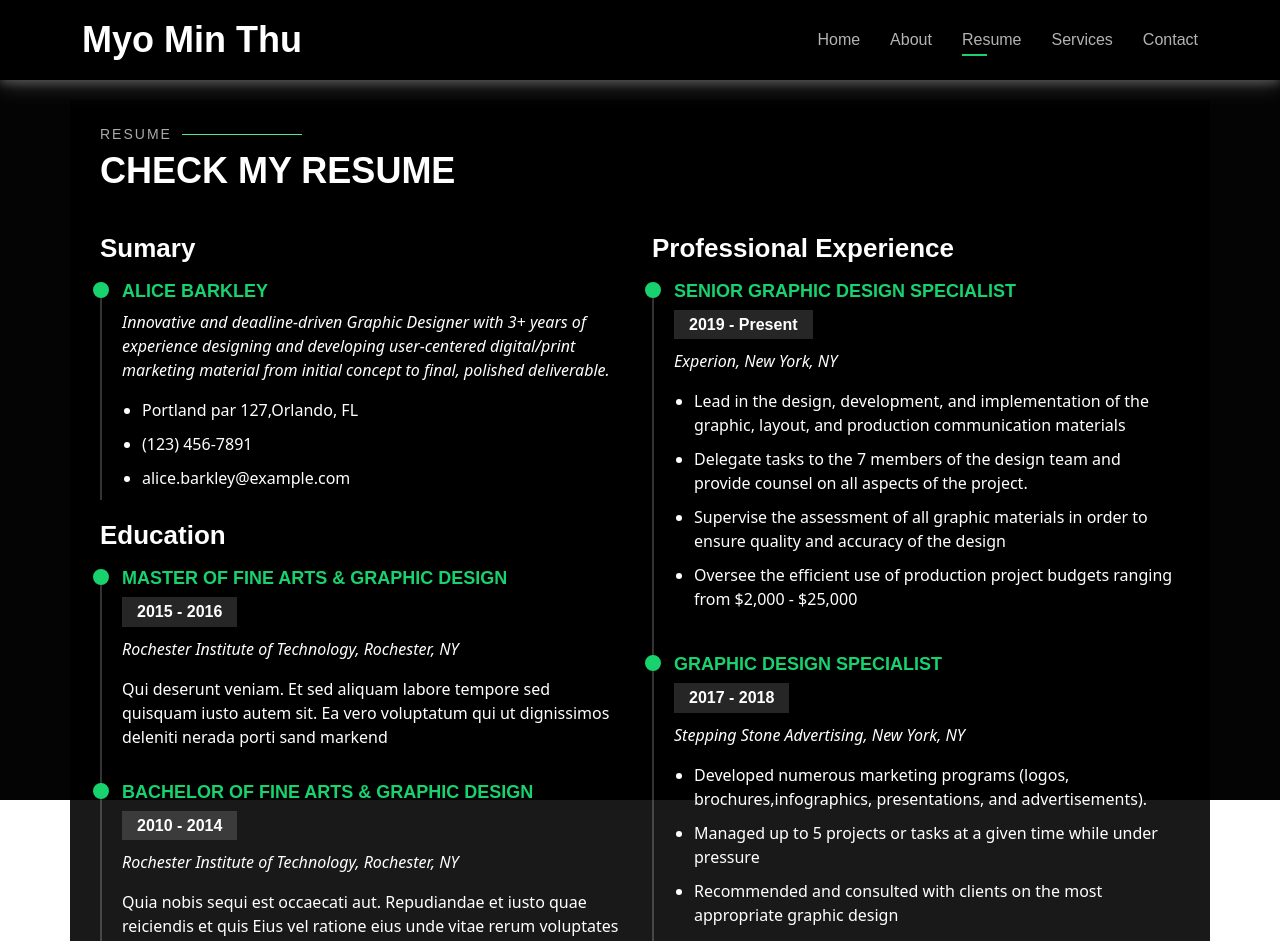
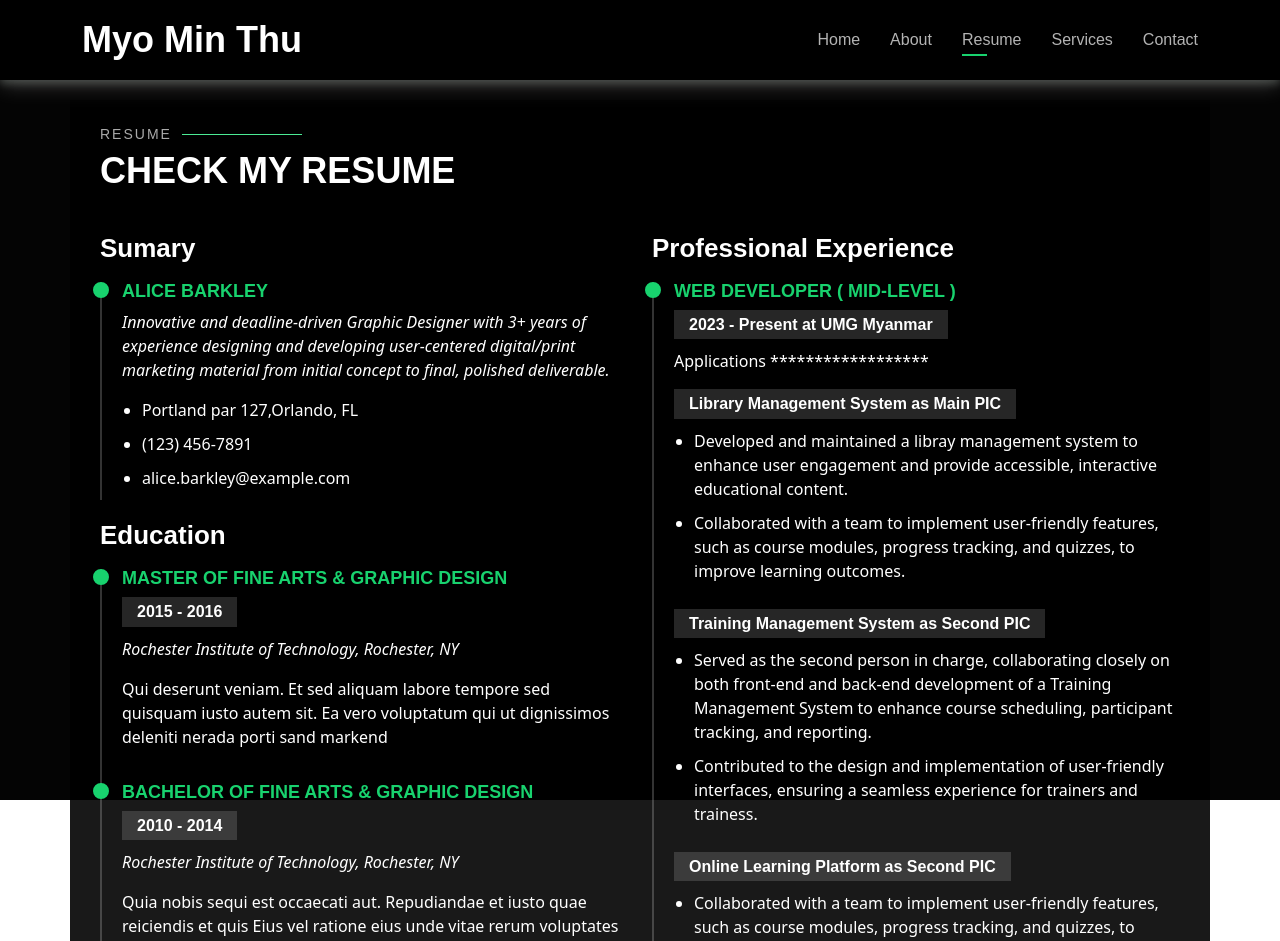
Before and after one commit to Myothu7/portfolio, a Vue app: page /resume in a window 1280 px wide. Shown: the top 941 px of the page. Built offline with nearby package versions, Linux system fonts and the light colour scheme.

Commit message:
Edit resume work exp

```diff
--- a/src/view/Resume.vue
+++ b/src/view/Resume.vue
@@ -40,34 +40,46 @@
         <div class="col-lg-6">
           <h3 class="resume-title">Professional Experience</h3>
           <div class="resume-item">
-            <h4>Senior graphic design specialist</h4>
-            <h5>2019 - Present</h5>
-            <p><em>Experion, New York, NY </em></p>
-            <p>
+            <h4>Web Developer ( mid-level )</h4>
+            <h5>2023 - Present at UMG Myanmar</h5>
+            <p>Applications ******************</p>
+            <p v-for="(data, index) in services" :key="index">
+              <h5>{{ data?.name }}</h5>
             <ul>
-              <li>Lead in the design, development, and implementation of the graphic, layout, and production communication materials</li>
-              <li>Delegate tasks to the 7 members of the design team and provide counsel on all aspects of the project. </li>
-              <li>Supervise the assessment of all graphic materials in order to ensure quality and accuracy of the design</li>
-              <li>Oversee the efficient use of production project budgets ranging from $2,000 - $25,000</li>
+              <li>{{ data?.title }}</li>
+              <li>{{ data?.content }}</li>
             </ul>
             </p>
           </div>
-          <div class="resume-item">
-            <h4>Graphic design specialist</h4>
-            <h5>2017 - 2018</h5>
-            <p><em>Stepping Stone Advertising, New York, NY</em></p>
-            <p>
-            <ul>
-              <li>Developed numerous marketing programs (logos, brochures,infographics, presentations, and advertisements).</li>
-              <li>Managed up to 5 projects or tasks at a given time while under pressure</li>
-              <li>Recommended and consulted with clients on the most appropriate graphic design</li>
-              <li>Created 4+ design presentations and proposals a month for clients and account managers</li>
-            </ul>
-            </p>
-          </div>
+
         </div>
       </div>
 
     </div>
   </section><!-- End Resume Section -->
 </template>
+
+<script>
+import http from "../service/api.js";
+
+export default {
+  data() {
+    return {
+      services: [],
+    };
+  },
+  methods: {
+    async fetchServices() {
+      try {
+        const response = await http.getData("service.json");
+        this.services = response.data;
+      } catch (error) {
+        console.error("Error fetching items:", error);
+      }
+    }
+  },
+  created() {
+    this.fetchServices();
+  },
+};
+</script>
```
